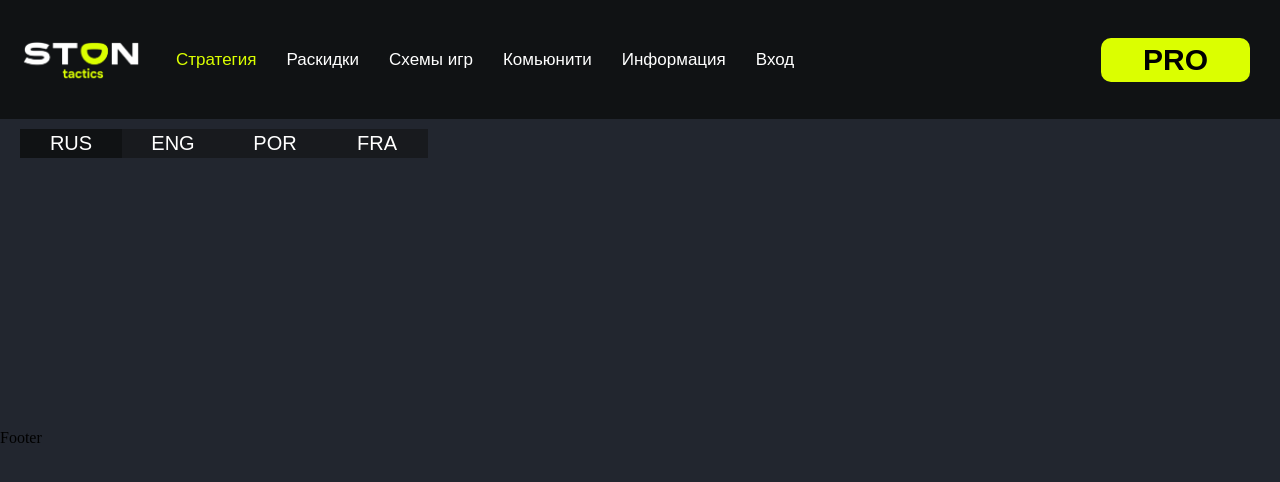
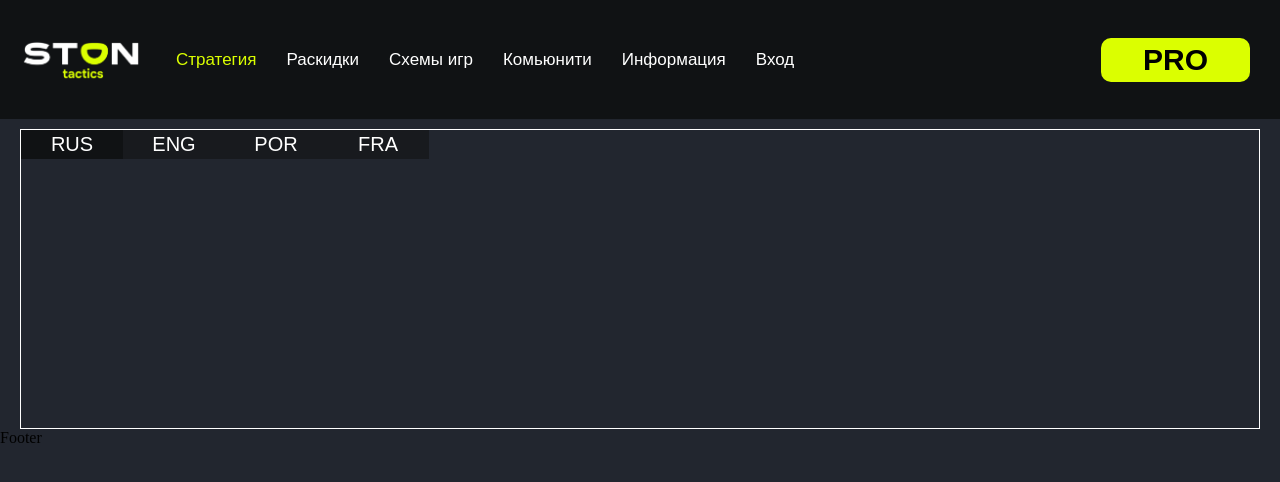
Before and after one commit to FrontStudios/stontactics, a React (Create React App) app: page /strategy in a window 1280 px wide. Shown: the top 482 px of the page. Built offline with nearby package versions, Linux system fonts and the light colour scheme.

Commit message:
new components

```diff
--- a/src/components/main/Main.jsx
+++ b/src/components/main/Main.jsx
@@ -1,15 +1,12 @@
 import styles from './main.module.scss'
+
+import Strategy from './strategy/Strategy'
 
 const Main = () => {
   return (
   <main>
     <div className={styles.content}>
-      <section className={styles.language__controller}>
-        <div className={`${styles.language} ${styles.choosen}`}>RUS</div>
-        <div className={styles.language}>ENG</div>
-        <div className={styles.language}>POR</div>
-        <div className={styles.language}>FRA</div>
-      </section>
+      <Strategy />
     </div>
   </main>
   )
--- a/src/components/main/main.module.scss
+++ b/src/components/main/main.module.scss
@@ -6,27 +6,7 @@ main {
 }
 .content {
   width: 1280px;
-  height: 300px;
   margin-right: 20px;
   margin-left: 20px;
   margin-top: 10px;
 }
-.language__controller{
-  width: 408px;
-  height: 29px;
-  background: #181A1E;
-  display: flex;
-}
-.language{
-  background: #181A1E;
-  min-width: 25%;
-  font-family: Arial, "Helvetica Neue", Helvetica, sans-serif;
-  color: #fff;
-  font-size: 20px;
-  display: flex;
-  align-items: center;
-  justify-content: center;
-}
-.choosen{
-  background: #101214;
-}
--- /dev/null
+++ b/src/components/main/strategy/Strategy.jsx
@@ -0,0 +1,12 @@
+import styles from './strategy.module.scss'
+
+import LanguageControlls from './language-controlls/LanguageControlls';
+
+const Strategy = () => {
+ return (
+    <section className={styles.strategy}>
+        <LanguageControlls />
+    </section>
+ )
+}
+export default Strategy;
--- /dev/null
+++ b/src/components/main/strategy/language-controlls/LanguageControlls.jsx
@@ -0,0 +1,13 @@
+import styles from './languagecontrolls.module.scss'
+
+const LanguageControlls = () => {
+    return (
+    <section className={styles.language__controller}>
+        <div className={`${styles.language} ${styles.choosen}`}>RUS</div>
+        <div className={styles.language}>ENG</div>
+        <div className={styles.language}>POR</div>
+        <div className={styles.language}>FRA</div>
+    </section>
+    )
+}
+export default LanguageControlls
--- /dev/null
+++ b/src/components/main/strategy/language-controlls/languagecontrolls.module.scss
@@ -0,0 +1,24 @@
+.language__controller{
+    width: 408px;
+    height: 29px;
+    background: #181A1E;
+    display: flex;
+  }
+  .language{
+    background: #181A1E;
+    min-width: 25%;
+    font-family: Arial, "Helvetica Neue", Helvetica, sans-serif;
+    color: #fff;
+    font-size: 20px;
+    display: flex;
+    align-items: center;
+    justify-content: center;
+    cursor: pointer;
+  }
+  .choosen{
+    background: #101214;
+  }
+  .language:hover{
+    background: #DBFF00;
+    transition: .3s;
+  }
--- /dev/null
+++ b/src/components/main/strategy/strategy.module.scss
@@ -0,0 +1,5 @@
+.strategy{
+    height: 300px;
+    width: 100%;
+    border: 1px solid #fff;
+}
```
Also changed, not shown: src/components/main/strategy/board/Board.jsx (added), src/components/main/strategy/board/board.module.scss (added).
